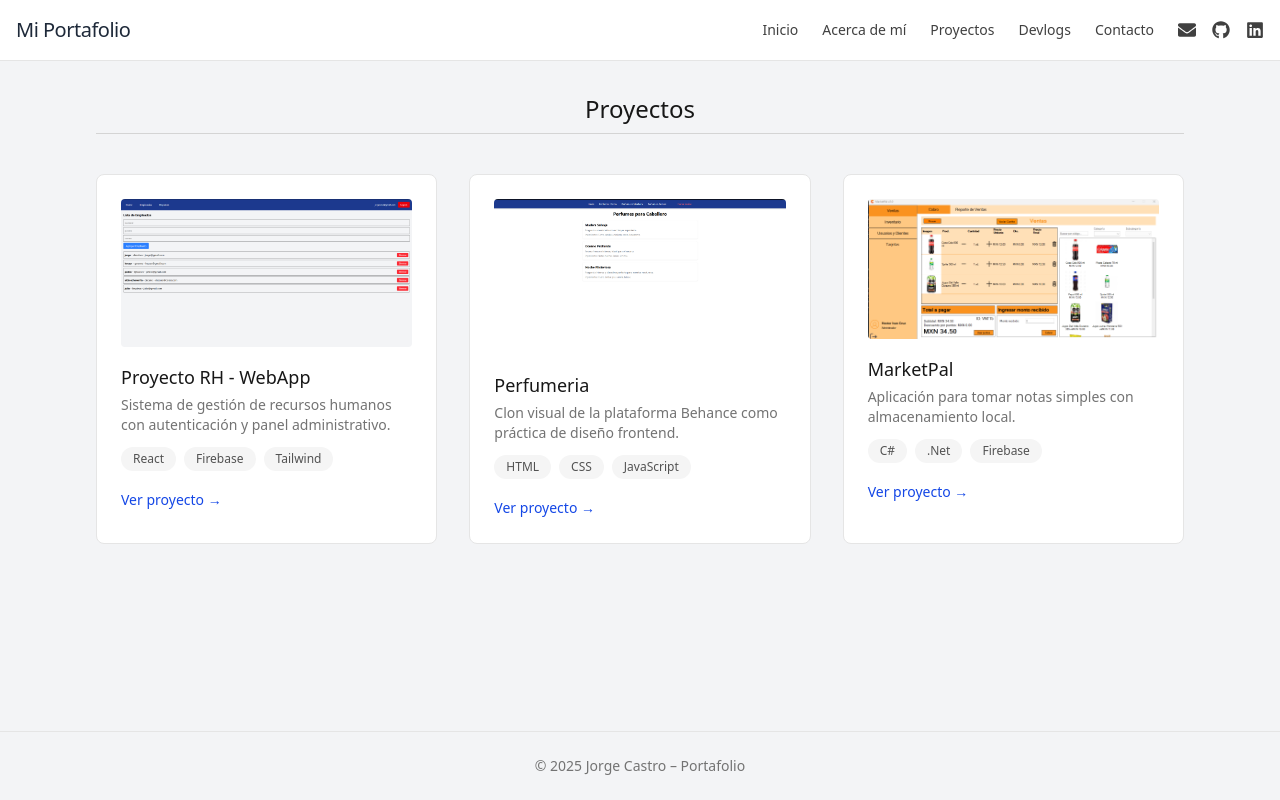
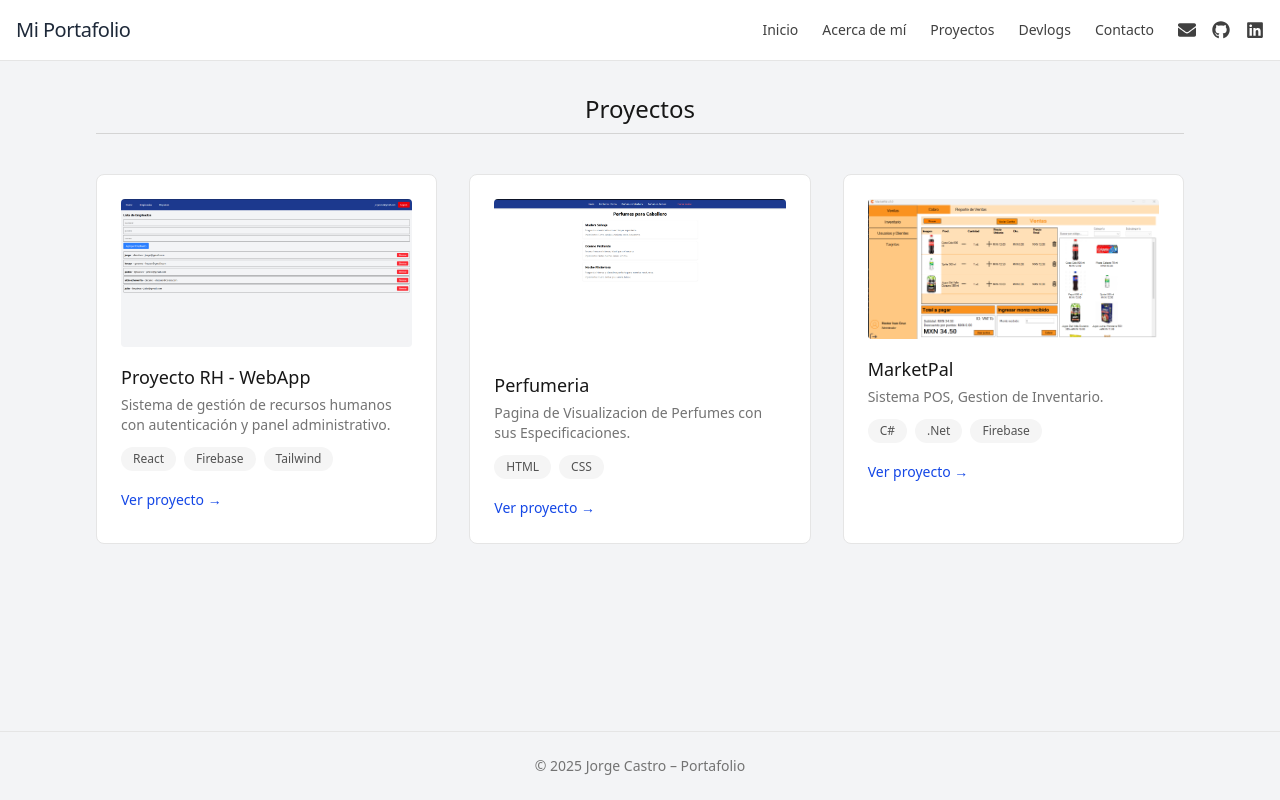
Before and after one commit to Jxrgx/PORTAFOLIOFINAL, a React (Vite) app: page /proyectos in a window 1280 px wide. Built offline with nearby package versions, Linux system fonts and the light colour scheme.

Commit message:
Correcion Descripcion Proyectos

```diff
--- a/src/App.jsx
+++ b/src/App.jsx
@@ -1,6 +1,6 @@
 import { BrowserRouter as Router, Routes, Route } from "react-router-dom";
-import Navbar from "./Components/Navbar";
-import Footer from "./Components/Footer";
+import Navbar from "./components/Navbar";
+import Footer from "./components/Footer";
 import Inicio from "./pages/Inicio";
 import AcercaDeMi from "./pages/AcercaDeMi";
 import Proyectos from "./pages/Proyectos";
--- a/src/pages/AcercaDeMi.jsx
+++ b/src/pages/AcercaDeMi.jsx
@@ -1,4 +1,4 @@
-import SectionTitle from "../Components/SectionTitle";
+import SectionTitle from "../components/SectionTitle";
 
 export default function AcercaDeMi (){
   return (
--- a/src/pages/Contacto.jsx
+++ b/src/pages/Contacto.jsx
@@ -1,4 +1,4 @@
-import SectionTitle from "../Components/SectionTitle";
+import SectionTitle from "../components/SectionTitle";
 import { FaEnvelope, FaGithub, FaLinkedin } from "react-icons/fa";
 
 export default function Contacto (){
--- a/src/pages/Devlogs.jsx
+++ b/src/pages/Devlogs.jsx
@@ -1,4 +1,4 @@
-import SectionTitle from "../Components/SectionTitle";
+import SectionTitle from "../components/SectionTitle";
 
 export default function Devlogs (){
   const devlogs = [
--- a/src/pages/Inicio.jsx
+++ b/src/pages/Inicio.jsx
@@ -1,4 +1,4 @@
-import SectionTitle from "../Components/SectionTitle";
+import SectionTitle from "../components/SectionTitle";
 import { Link } from "react-router-dom";
 
 export default function Inicio() {
--- a/src/pages/Proyectos.jsx
+++ b/src/pages/Proyectos.jsx
@@ -1,4 +1,4 @@
-import SectionTitle from "../Components/SectionTitle";
+import SectionTitle from "../components/SectionTitle";
 
 export default function Proyectos() {
   const proyectos = [
@@ -11,14 +11,14 @@ export default function Proyectos() {
     },
     {
       titulo: "Perfumeria",
-      descripcion: "Clon visual de la plataforma Behance como práctica de diseño frontend.",
-      tecnologias: ["HTML", "CSS", "JavaScript"],
+      descripcion: "Pagina de Visualizacion de Perfumes con sus Especificaciones.",
+      tecnologias: ["HTML", "CSS",],
       imagen: "/proyectos/PERFUMERIA.png",
       enlace: "https://examenpractico.netlify.app",
     },
     {
       titulo: "MarketPal",
-      descripcion: "Aplicación para tomar notas simples con almacenamiento local.",
+      descripcion: "Sistema POS, Gestion de Inventario.",
       tecnologias: ["C#", ".Net","Firebase"],
       imagen: "/proyectos/MARKETPAL.png",
       enlace: "https://github.com/MikeGPQ/MarketPal-1.2.git",
```
